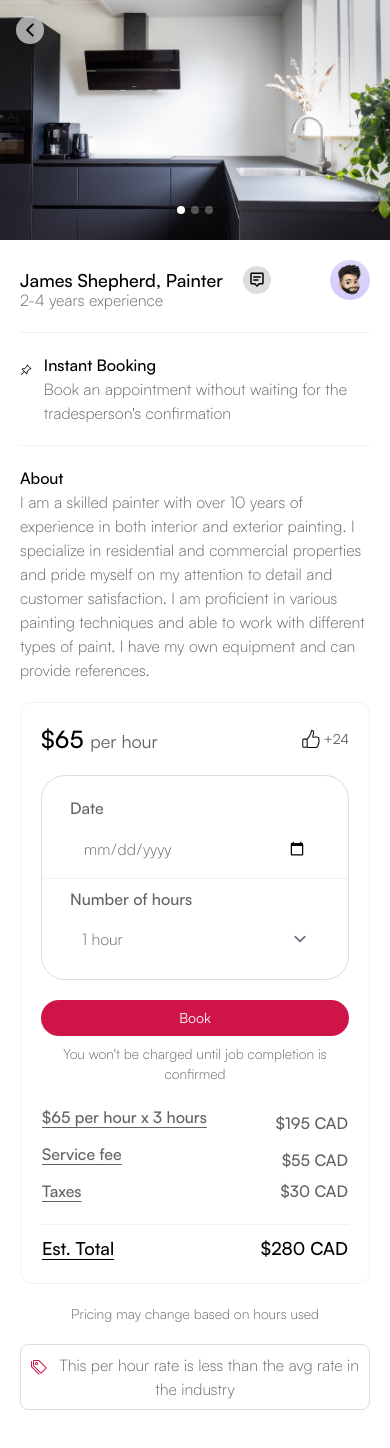
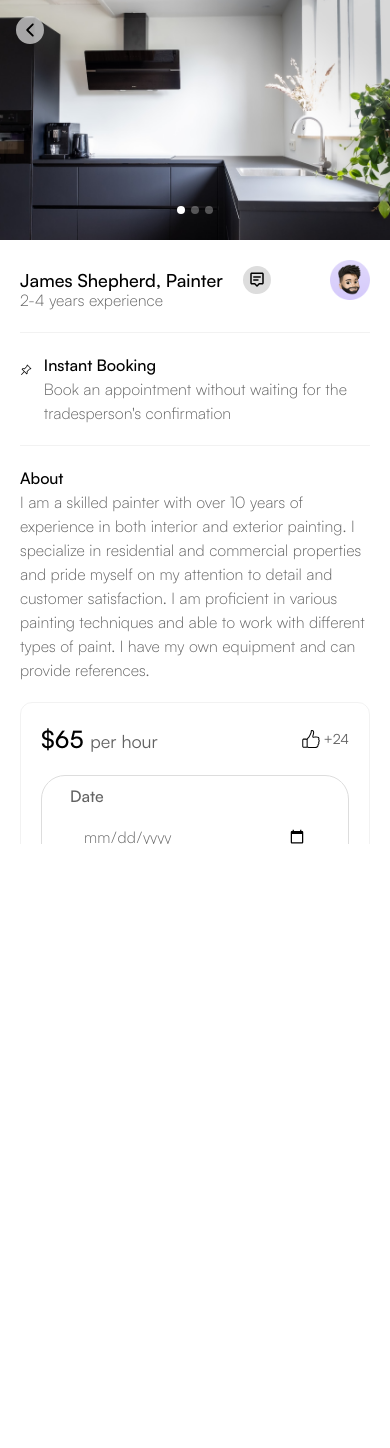
Before and after one commit to Handys-Inc/mvp-customer-portal, a React (Create React App) app: page /book/provider in a window 390 px wide. Shown: the top 1448 px of the page. After the commit the page ends 844 px from the top, so only its background shows below. Built offline with nearby package versions, Linux system fonts and the light colour scheme.

Commit message:
layout fixes

```diff
--- a/src/app/Checkout/Checkout.js
+++ b/src/app/Checkout/Checkout.js
@@ -17,7 +17,7 @@ function Checkout() {
 
   return (
     <Layout showBottomNav={false}>
-      <div className="flex flex-col md:flex-row justify-between gap-5 md:gap-10 mx-0 md:mx-16 my-8">
+      <div className="flex mb-10 flex-col md:flex-row justify-between gap-5 md:gap-10 mx-0 md:mx-16 my-8">
         <div className="flex-1">
           {/* Header */}
           <div className="flex gap-5 mb-10 items-center">
--- a/src/app/History/components/NoHistory.js
+++ b/src/app/History/components/NoHistory.js
@@ -1,6 +1,7 @@
 import React from "react";
 
 import cleaner from "../../../assets/images/cleaner.png";
+import { NavLink } from "react-router-dom";
 
 function NoHistory() {
   return (
@@ -12,7 +13,10 @@ function NoHistory() {
         <p className="mb-5 font-light w-full md:w-72 text-sm md:text-lg">
           Need task done? Connect to the right handyperson
         </p>
-        <button className="btn-primary">Start searching</button>
+        <NavLink to="/">
+ <button className="btn-primary">Start searching</button>
+        </NavLink>
+
       </div>
       <div className="hidden md:block md:flex-1">
         <img
--- a/src/app/Provider/Provider.js
+++ b/src/app/Provider/Provider.js
@@ -32,7 +32,7 @@ function Provider() {
   const [open, setOpen] = useState(false);
 
   return (
-    <div className="mb-32">
+    <div className="mb-32 relative">
       <Header />
 
       {/* Back button for mobile */}
--- a/src/app/Provider/components/BookingCard.js
+++ b/src/app/Provider/components/BookingCard.js
@@ -4,11 +4,11 @@ import Like from "../../../assets/icons/svg/Like";
 
 import { BsTags } from "react-icons/bs";
 
-import { Popover } from "@headlessui/react";
+
 import { NavLink } from "react-router-dom";
 
 import "../index.css";
-import Border from "../../../components/Border/Border";
+
 import Price from "../Price/Price";
 
 function BookingCard() {
@@ -25,10 +25,11 @@ function BookingCard() {
         </div>
 
         {/* DATE AND NUMBER OF HOURS */}
-        <div className="text-gray font-light border rounded-3xl border-mute py-3 my-5">
-          <div className="px-7 py-2">
+        <div className="text-gray font-light border rounded-3xl border-mute py-1 md:py-3 my-5">
+          <div className="px-7 py-1 md:py-2">
             <p className=" font-bold text-gray">Date</p>
             <input
+              value={new Date()}
               className="w-full border-transparent focus:border-transparent focus:ring-0 appearance-none mt-2 focus:outline-none outline-none"
               type="date"
             />
@@ -36,7 +37,7 @@ function BookingCard() {
           <div className="text-faintGray">
             <hr />
           </div>
-          <div className="px-7 py-2">
+          <div className="px-7 py-1 md:py-2">
             <p className=" font-bold text-gray">Number of hours</p>
             <select className="w-full appearance-none border-transparent focus:border-transparent focus:ring-0 focus:outline-none outline-none border-none mt-2">
               <option>1 hour</option>
--- a/src/components/BottomNav/BottomNav.js
+++ b/src/components/BottomNav/BottomNav.js
@@ -22,7 +22,7 @@ function BottomNav({ showBottomNav, current }) {
     <div
       className={`${
         showBottomNav ? "flex " : "hidden"
-      } justify-between text-sm px-4 py-6 pb-8 items-center md:hidden absolute bottom-0 bg-white  w-full shadow-md border border-faintGray`}
+      } justify-between text-sm px-4 py-4 pb-5 items-center md:hidden fixed bottom-0 bg-white  w-full shadow-md border border-faintGray`}
     >
       {/* MODAL FOR MOBILE SEARCH */}
       {/* search */}
--- a/src/components/Header/Header.js
+++ b/src/components/Header/Header.js
@@ -30,7 +30,7 @@ function Header() {
   ];
 
   return (
-    <div className="hidden  h-[12vh] md:block z-50">
+    <div className="hidden md:block z-50">
       <div className="flex flex-row justify-between items-center px-5 pt-5 pb-3">
         <NavLink to="/">
           <img className="w-20 md:w-28" src={logo} alt="Logo" />
--- a/src/components/Layout/Layout.js
+++ b/src/components/Layout/Layout.js
@@ -13,7 +13,7 @@ function Layout({
   return (
     <div className="h-screen min-w-full overflow-y-auto">
       {showHeader ? <Header /> : null}
-      <div className="px-2 md:px-0 min-w-full">{children}</div>
+      <div className="px-5 md:px-0 min-w-full">{children}</div>
       <BottomNav current={current} showBottomNav={showBottomNav} />
     </div>
   );
--- a/src/index.css
+++ b/src/index.css
@@ -42,10 +42,14 @@
 /* RESETS */
 html {
   scroll-behavior: smooth;
+  overflow: hidden;
+  height: 100%;
 }
 
 body {
   accent-color: #ce1449;
+  height: 100%;
+  overflow: auto;
 }
 
 /* remove outline from all inputs  */
```
Also changed, not shown: src/app/Home/components/Selector.js (+4 -6 lines).
